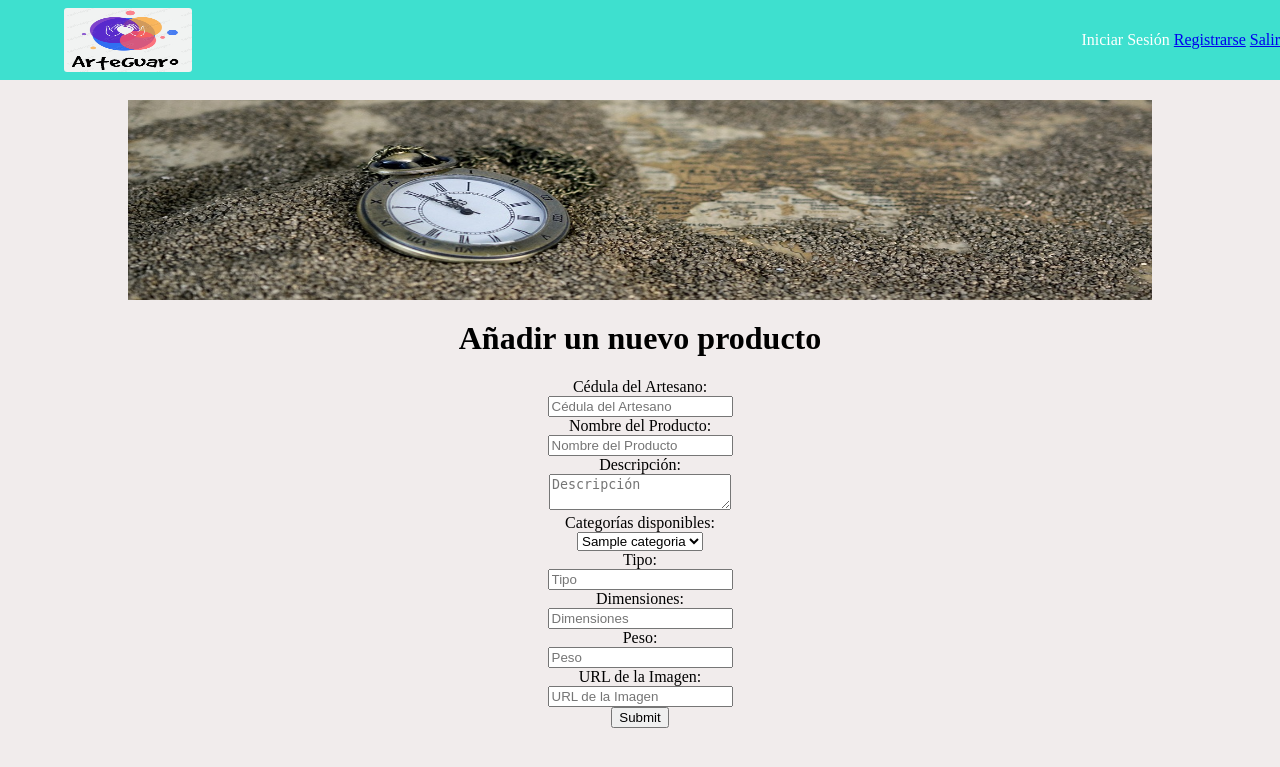
After one commit to icansee33/JesusRojasLinoBenavidesFastAPIGracoSoft, a FastAPI app: template templates/crearProducto.html.jinja in a window 1280 px wide. The commit adds this page. Shown: the top 767 px of the page. Run offline with FastAPI, Linux system fonts and the light colour scheme; the template is opened without the code that fills it: most values are stand-ins (such as "Sample title", 1, 10 or a date in 2020).

Commit message:
creación de plantilla producto

```diff
--- /dev/null
+++ b/templates/crearProducto.html.jinja
@@ -0,0 +1,55 @@
+{% extends 'headerCRUD.html.jinja' %}
+
+{% block content %}
+
+<h1 class="titulo"> {% block title %} Añadir un nuevo producto {% endblock %}</h1>
+
+<form action="{{ url_for('create_producto') }}" method="post">
+    <div>
+        <label for="id_artesano">Cédula del Artesano: </label><br>
+        <input type="text" class="form-control" name="id_artesano" placeholder="Cédula del Artesano" required>
+        <br>
+    </div>
+    <div>
+        <label for="nombre">Nombre del Producto: </label><br>
+        <input type="text" class="form-control" name="nombre" placeholder="Nombre del Producto" required>
+        <br>
+    </div>
+    <div>
+        <label for="descripcion">Descripción: </label><br>
+        <textarea class="form-control" name="descripcion" placeholder="Descripción" required></textarea>
+        <br>
+    </div>
+    <div>
+        <label for="categoria">Categorías disponibles: </label><br>
+        <select id="categoria" name="categoria" class="form-control" required>
+            {% for categoria in categorias %}
+                <option value="{{ categoria['categoria'] }}">{{ categoria['nombre'] }}</option>
+            {% endfor %}
+        </select>
+        <br>
+    </div>
+    <div>
+        <label for="tipo">Tipo: </label><br>
+        <input type="text" class="form-control" name="tipo" placeholder="Tipo" required>
+        <br>
+    </div>
+    <div>
+        <label for="dimensiones">Dimensiones: </label><br>
+        <input type="text" class="form-control" name="dimensiones" placeholder="Dimensiones" required>
+        <br>
+    </div>
+    <div>
+        <label for="peso">Peso: </label><br>
+        <input type="number" step="0.01" class="form-control" name="peso" placeholder="Peso" required>
+        <br>
+    </div>
+    <div>
+        <label for="imagen">URL de la Imagen: </label><br>
+        <input type="text" class="form-control" name="imagen" placeholder="URL de la Imagen" required>
+        <br>
+    </div>
+    <input type="submit" value="Submit">
+</form>
+
+{% endblock %}
```
Also changed, not shown: templates/crearUsuario.html.jinja (+10 -10 lines).
